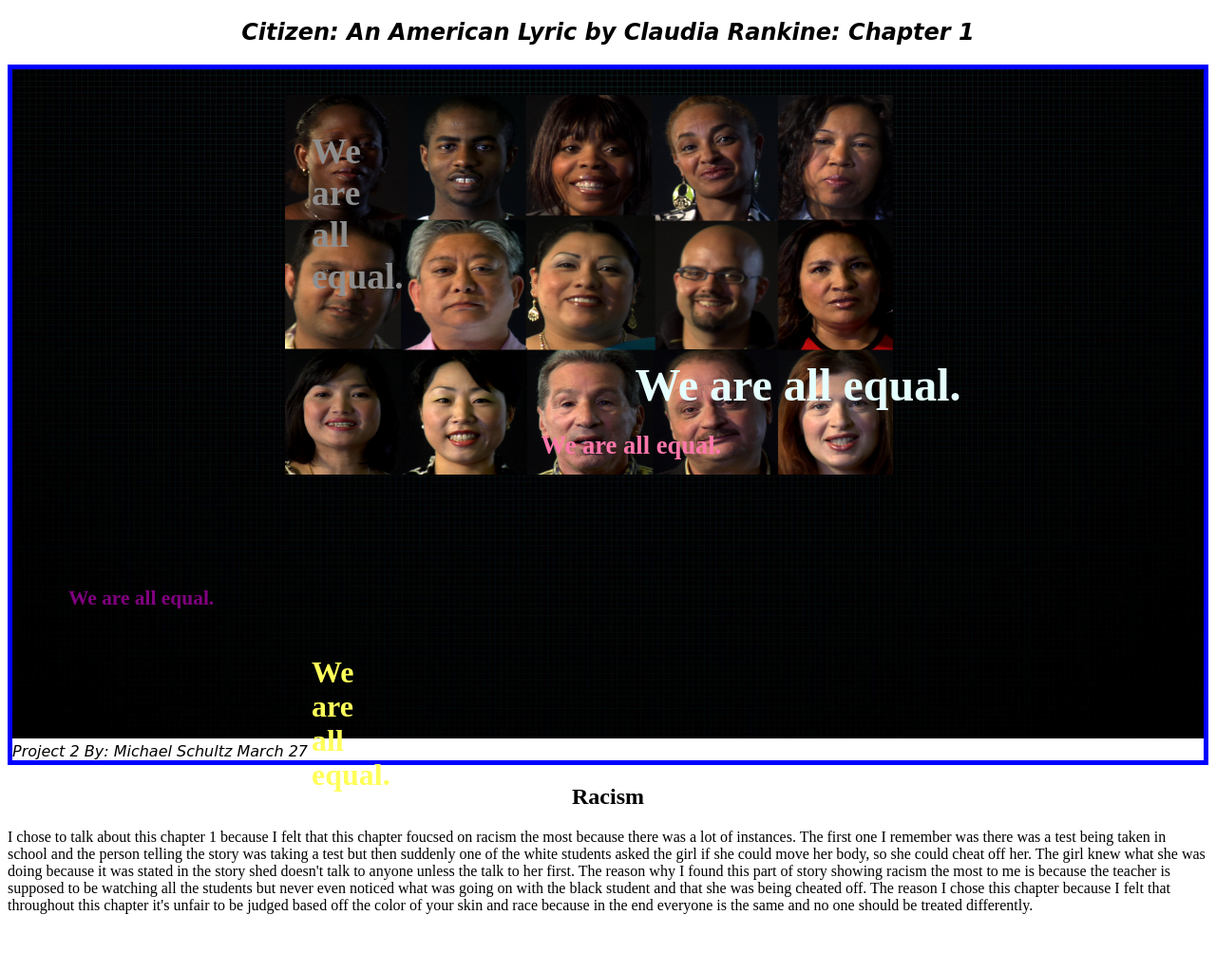
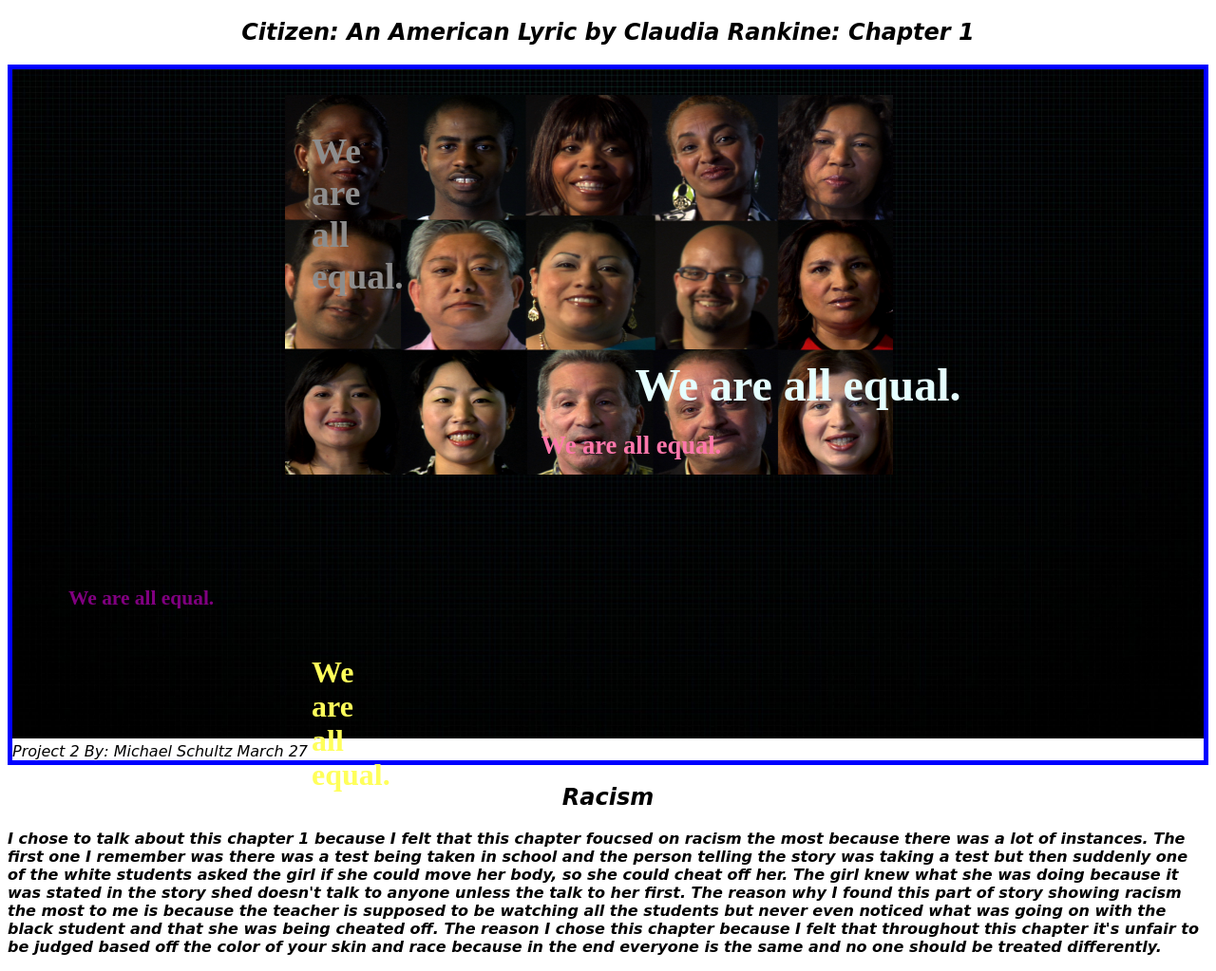
Before and after one commit to QCCMichael/project2, a plain HTML site: page index.html in a window 1280 px wide. Shown: the top 1023 px of the page at 95% size. Before the commit the page ends 979 px from the top, so only its background shows below. Drawn offline with Linux system fonts and the light colour scheme.

Commit message:
Update index.css

```diff
--- a/index.css
+++ b/index.css
@@ -18,10 +18,17 @@ font-style:italic;
 
 .Racism{
 text-align:center;
+font-style: italic;
+font-family: cursive;
 }
 .End{
 font-style: italic;
 font-family: cursive;
+}
+.paragraph{
+font-style: italic;
+font-family: cursive;
+font-weight: bold;
 }
 
 .Picture1{
```
